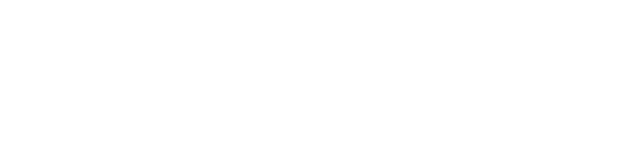
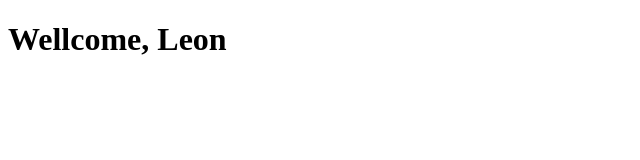
Before and after one commit to leonsaldias/leon-dashboard, a plain HTML site: page index.html in a window 1280 px wide. Shown: the whole page, without its empty margins (0-640 px from the left). Drawn offline with Linux system fonts and the light colour scheme.

Commit message:
test intro message

```diff
--- a/index.html
+++ b/index.html
@@ -6,7 +6,7 @@
         Wellcome, Leon!
       </title>
     </head>
-
+      <h1>Wellcome, Leon</h1>
 
 
   </body>
```
